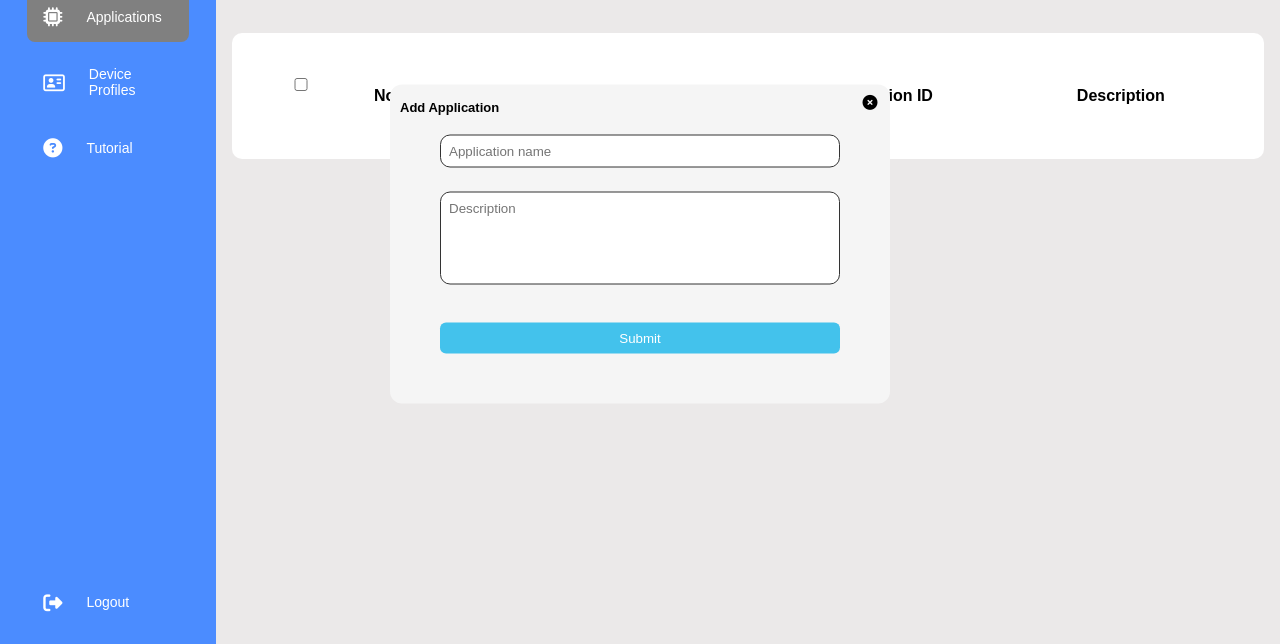
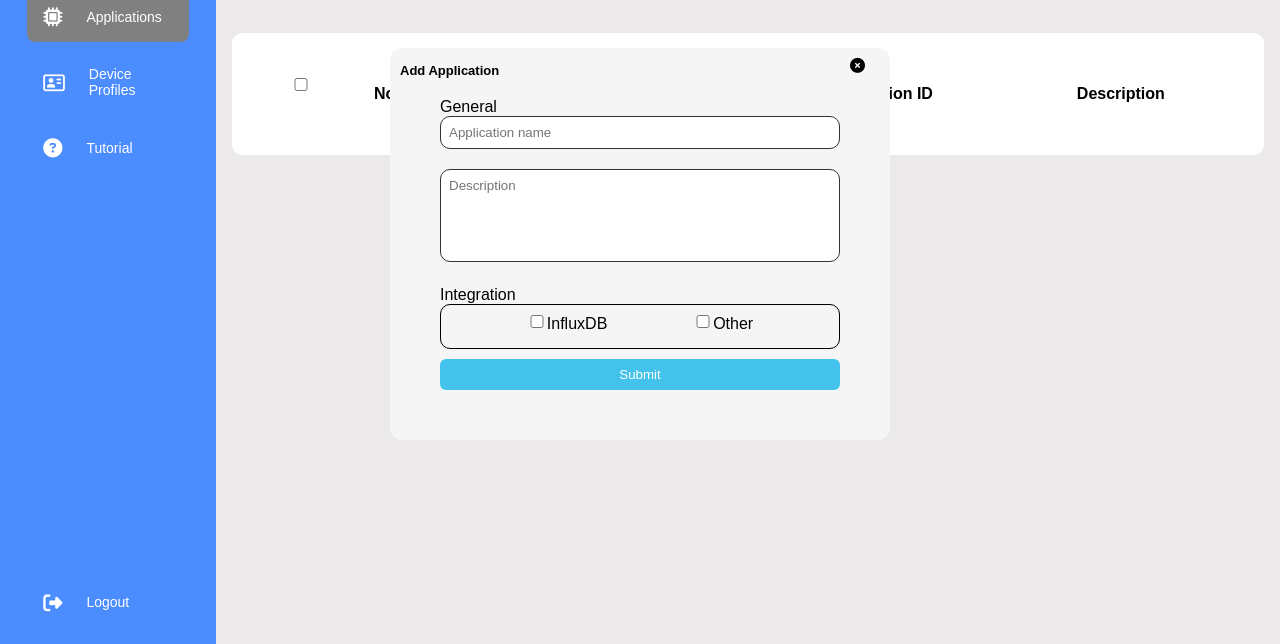
Before and after one commit to KiattiphanWareerak/LoRa-Project, a website: page public/applications.html in a window 1280 px wide. Both pictures are taken after a click on the button "Add Application". Shown: the part 156-800 px from the top of the page. Drawn offline with Linux system fonts and the light colour scheme.

Commit message:
add integration checkboxes

```diff
--- a/public/applications.html
+++ b/public/applications.html
@@ -124,9 +124,22 @@
                 <i class="fa-solid fa-circle-xmark" onclick="closeModal('app_AddApp')"></i>
             </div>
             <!-- Form inputs -->
-            <div>
+            <div>General
                 <input type="text" placeholder="Application name" id="appNameInput" required>
                 <textarea name="Description" placeholder="Description" id="descriptionInput" cols="30" rows="5"></textarea>
+            </div>
+            <!-- Checkboxes -->
+            <div class="integration-containner"> Integration
+                <div class="integration-checkboxes">
+                    <div class="checkbox-containner">
+                        <input type="checkbox" id="influxDB" name="integration" value="influxDB">
+                        <label for="influxDB">InfluxDB</label>
+                    </div>
+                    <div class="checkbox-containner">
+                        <input type="checkbox" name="integration" value="other">
+                        <div>Other</div>
+                    </div>
+                </div>
             </div>
             <!-- Submit button -->
             <div>
--- a/public/scripts/specific/applications.js
+++ b/public/scripts/specific/applications.js
@@ -109,3 +109,18 @@ document.addEventListener('DOMContentLoaded', () => {
     });
 });
 //---------------------------------------------------------------------//
+document.addEventListener("DOMContentLoaded", function () {
+    var integrationCheckboxes = document.querySelectorAll('.integration-checkboxes input[type="checkbox"]');
+
+    integrationCheckboxes.forEach(function (checkbox) {
+        checkbox.addEventListener('change', function () {
+            if (this.checked) {
+                integrationCheckboxes.forEach(function (otherCheckbox) {
+                    if (otherCheckbox !== checkbox) {
+                        otherCheckbox.checked = false;
+                    }
+                });
+            }
+        });
+    });
+});
--- a/public/styles/mainStyles.css
+++ b/public/styles/mainStyles.css
@@ -43,7 +43,8 @@ input{
     width: 100%;
     border-radius: 10px;
     border-right: 10px;
-    margin-bottom: 1.5rem;
+    margin-bottom: 20px;
+    /* margin-bottom: 1.5rem; */
     border: 1px solid #333;
     padding: 8px;
 }
@@ -51,7 +52,8 @@ textarea{
     width: 100%;
     border-radius: 10px;
     resize: none;
-    margin-bottom: 1.5rem;
+    margin-bottom: 20px;
+    /* margin-bottom: 1.5rem; */
     border: 1px solid #333;
     padding: 8px;
 }
@@ -506,11 +508,31 @@ tfoot td {
     border-radius: 12px;
     width: 500px;
     margin: 0 auto;
-    text-align: center;
     padding: 50px;
     background-color: whitesmoke;
     display: none;
 }
+
+.integration-containner .integration-checkboxes {
+    display: flex;
+    width: 100%;
+    border: #000000 1px solid;
+    border-radius: 10px;
+    justify-content: space-evenly;
+}
+
+.integration-checkboxes .checkbox-containner {
+    padding-top: 5px;
+    display: flex;
+    margin-top: 5px;
+    background-color: whitesmoke;
+    border-radius: 10px;
+}
+
+.checkbox-containner input {
+    width: 20px;
+}
+
 .modal_button {
     width: 100%;
     text-align: center;
```
Also changed, not shown: public/devices.html (+17 -3 lines), public/scripts/specific/devices.js (+16 -49 lines).
